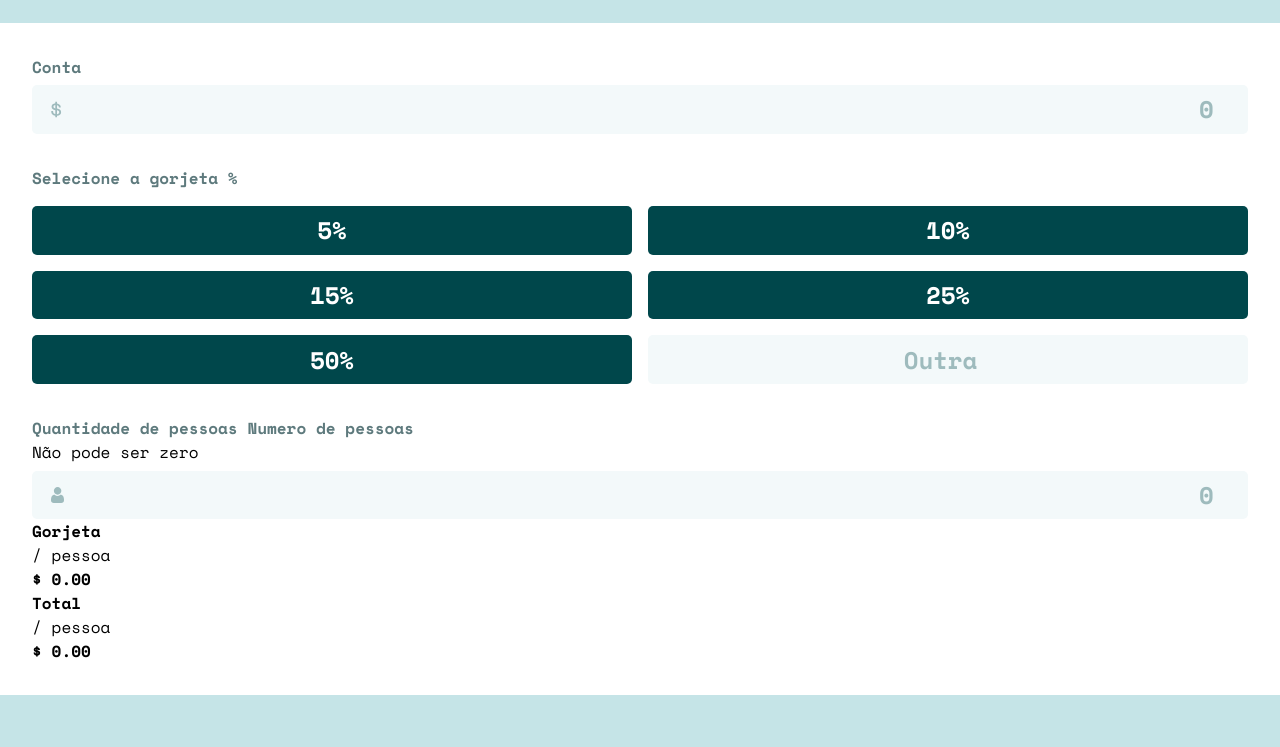
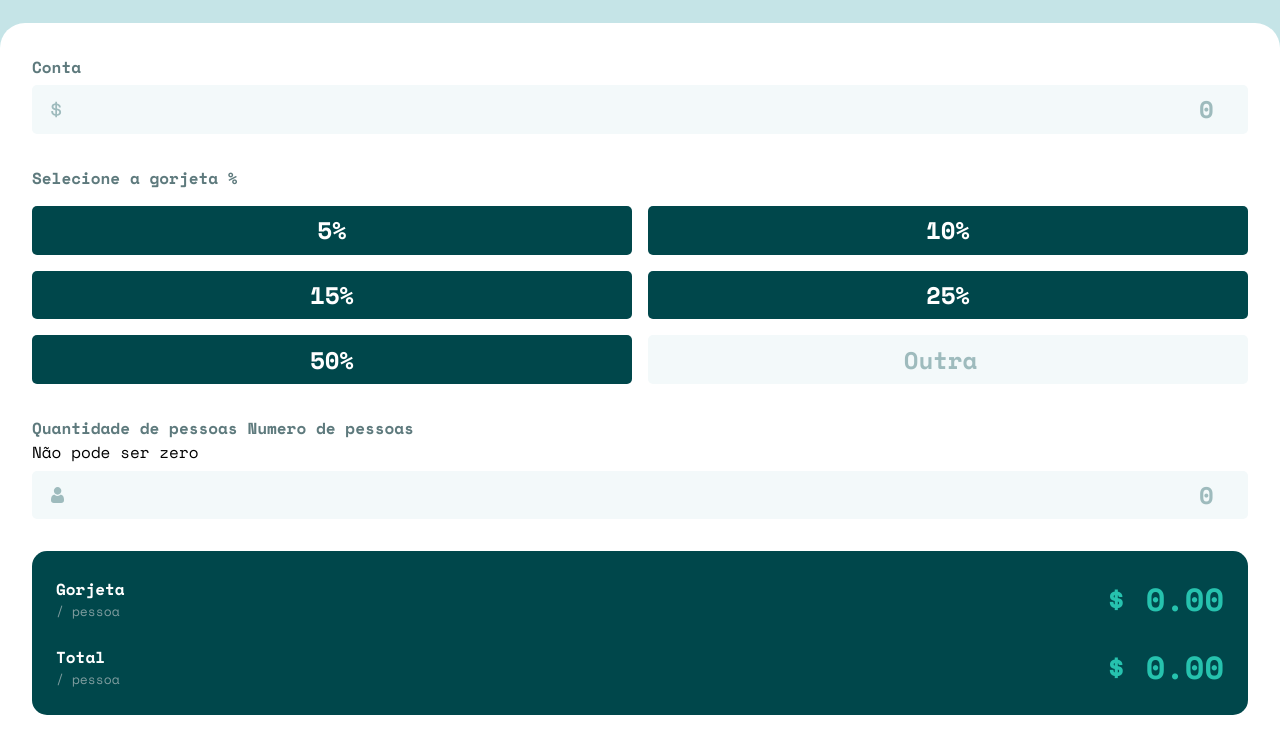
Before and after one commit to cosmuc/noticias, a plain HTML site: page index.html in a window 1280 px wide. Shown: the part 121-868 px from the top of the page. Before the commit the page ends 816 px from the top, so only its background shows below. Drawn offline with nearby package versions, Linux system fonts and the light colour scheme; files whose address does not match are found by name.

Commit message:
quinto commit do CSS

```diff
--- a/style.css
+++ b/style.css
@@ -27,8 +27,12 @@ header {
 main {
     background-color: var(--white);
     padding: 2rem;
+    border-radius: 1.5625rem 1.5625rem 0 0;
 }
-.conta, .gorjeta {
+
+.conta,
+.gorjeta,
+.pessoas{
     margin-bottom: 2rem;
 }
 
@@ -38,8 +42,6 @@ main {
     color: var(--green-500);
     font-weight: 700;
 }
-
-
 .conta div,
 .pessoas div {
     margin-top: 0.4rem;
@@ -50,8 +52,6 @@ main {
     justify-content: space-between;
     border-radius: 0.3125rem;
 }
-
-
 .conta input,
 .pessoas input {
     border: none;
@@ -63,19 +63,14 @@ main {
     color: var(--green-800);
     outline: none;
 }
-
-
 .conta input::placeholder,
 .pessoas input::placeholder {
     color: var(--green-300);
 }
-
-
 .conta:has(input:focus) div,
 .pessoas:has(input:focus) div{
     outline: 2px solid var(--light-green);
 }
-
 .gorjeta div {
     margin-top: 1rem;
     display: grid;
@@ -98,7 +93,6 @@ main {
     text-align: center;
     color: var(--green-500);
 }
-
 .gorjeta #outra::placeholder {
     color: var(--green-300);
 }
@@ -106,3 +100,34 @@ main {
 .pessoas #erro {
     display: none;
 }
+
+.resultados {
+    background-color: var(--green-800);
+    border-radius: 0.9375rem;
+    padding: 1.5rem;
+}
+
+.resultados div {
+    display: flex;
+    justify-content: space-between;
+    align-items: center;
+}
+
+.resultados p {
+    color: var(--green-400);
+    font-size: 0.8125rem;
+}
+
+.resultados p strong {
+    color: var(--white);
+    font-size: 1rem;
+}
+
+.resultados div > strong {
+    color: var(--light-green);
+    font-size: 2rem;
+}
+
+.resultados .gorjeta-total {
+    margin-bottom: 1.25rem;
+}
```
